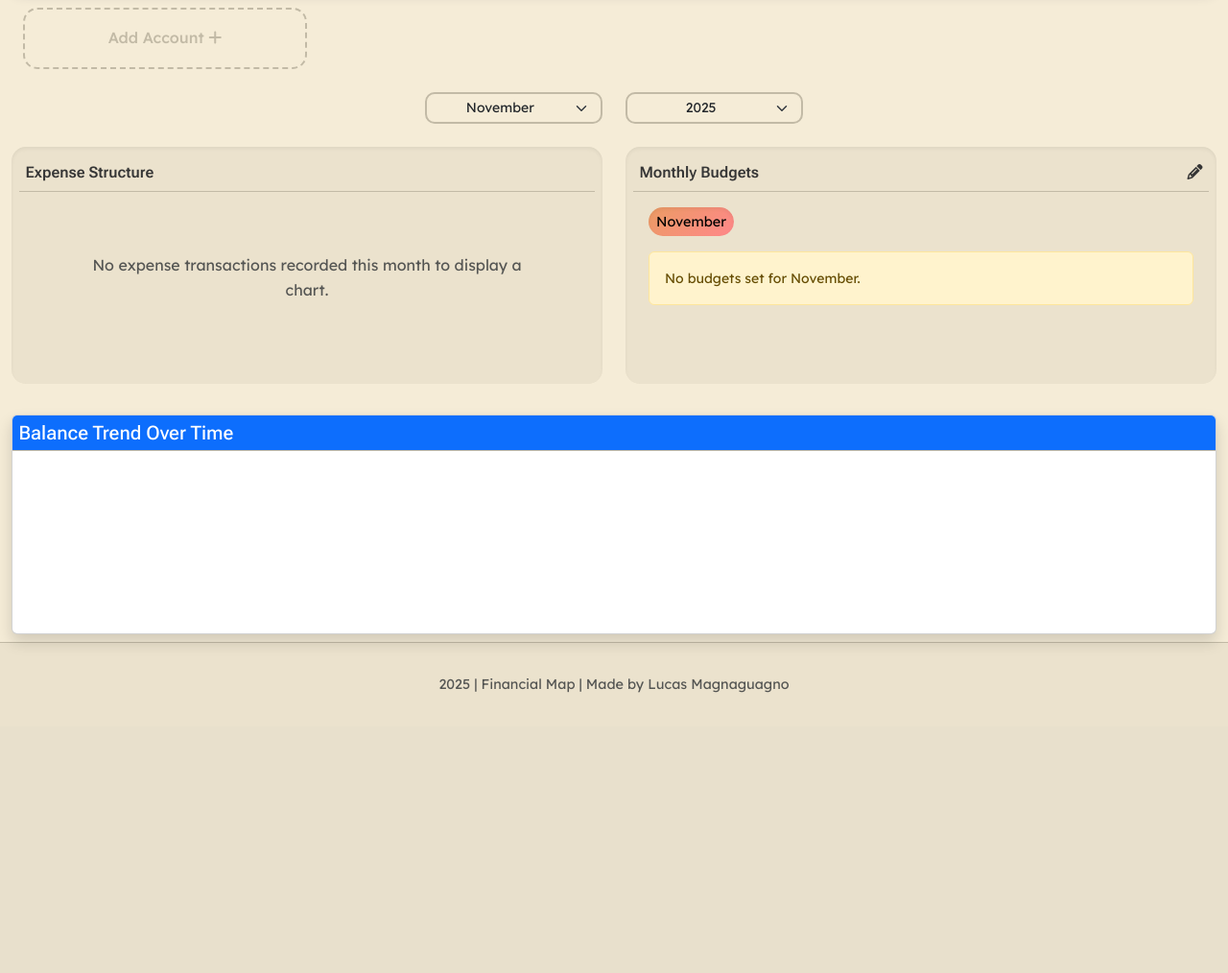
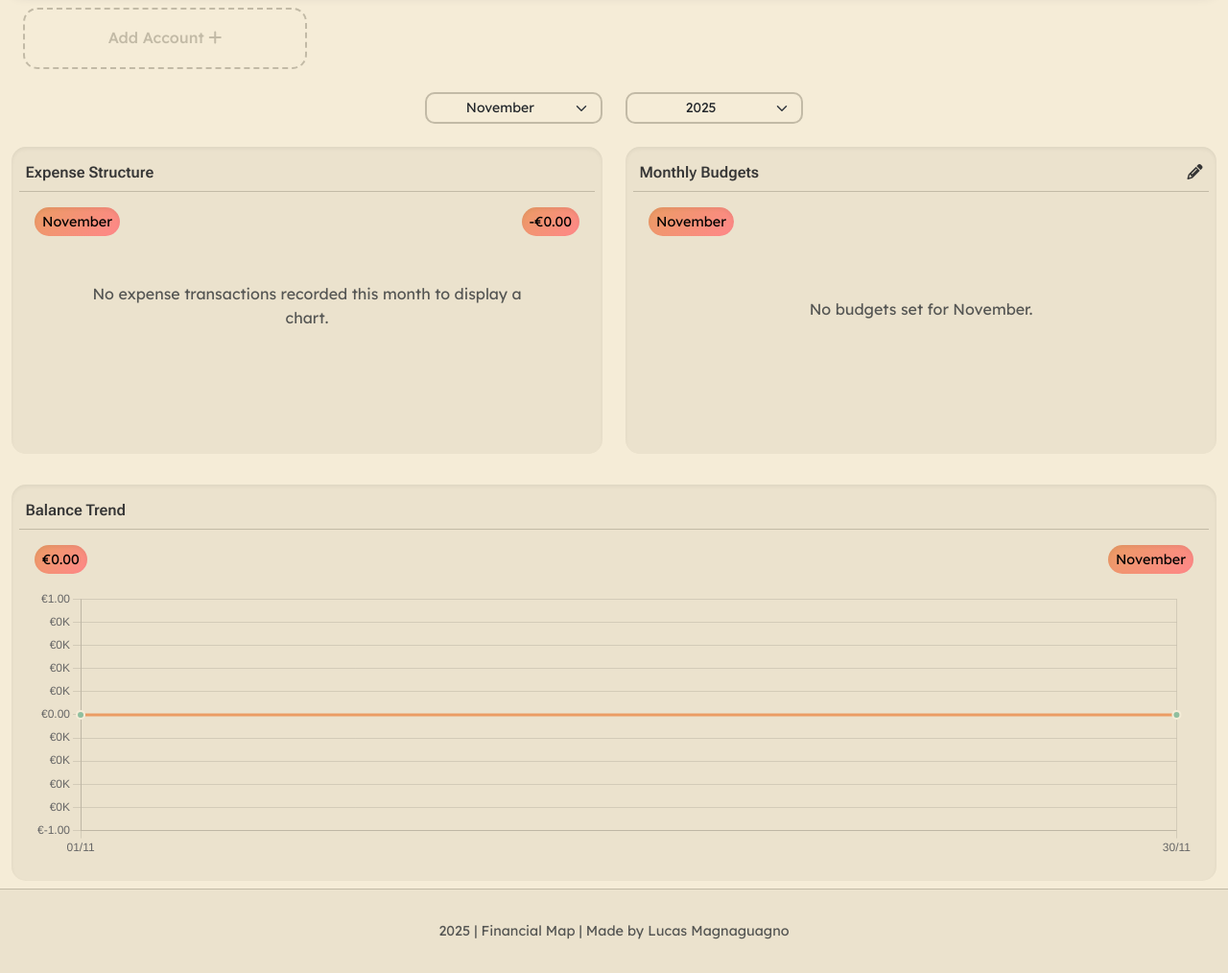
Before and after one commit to mlucasmichel/finantial-map-app, a Django app: page / in a window 1280 px wide. Shown: the part 81-1095 px from the top of the page at 96% size. Before the commit the page ends 803 px from the top, so only its background shows below. Run offline with Django 4.2, Linux system fonts and the light colour scheme; the visitor is signed in with stand-in values (Sample User, id 1); data comes from the database, SQL or seed files in the repository; data that the repository does not hold is empty; a map, chart or similar area stays blank; some libraries are stand-ins or nearby versions.

Commit message:
Improve balance trend chart layout and style

```diff
--- a/budget/templates/budget/dashboard.html
+++ b/budget/templates/budget/dashboard.html
@@ -100,7 +100,9 @@
                         <p class="text-bubble mb-0">{{ selected_month_name }}</p>
                         <p class="text-bubble mb-0">-€{{ spending_by_category_total }}</p>
                     </div>
-                    <canvas id="spendingChart" class="py-0"></canvas>
+                    <div>
+                        <canvas id="spendingChart" class="py-0"></canvas>
+                    </div>
                 </div>
             </div>
         </div>
@@ -137,7 +139,7 @@
                         </div>
                         {% endfor %}
                     {% else %}
-                        <div class="alert alert-warning small">No budgets set for {{ filter_start_date|date:"F" }}.</div>
+                        <div class="text-center p-5 text-muted">No budgets set for {{ filter_start_date|date:"F" }}.</div>
                     {% endif %}
                 </div>
             </div>
@@ -145,23 +147,31 @@
         <!-- End - Monthly Budgets -->
     </div>
 
+    <!-- Start - Balance Trend -->
     <div class="row mt-4">
         <div class="col-12">
-            <div class="card shadow">
-                <div class="card-header bg-primary text-white">
-                    <h5 class="mb-0">Balance Trend Over Time</h5>
+            <div class="main-card">
+                <div class="card-header">
+                    <p class="mb-0">Balance Trend</p>
                 </div>
-                <div class="card-body">
+                <div class="d-flex flex-column align-items-center p-3">
+                    <div class="w-100 d-flex justify-content-between align-items-center mb-3">
+                        <p class="text-bubble mb-0">€{{ total_balance|floatformat:2 }}</p>
+                        <p class="text-bubble mb-0">{{ selected_month_name }}</p>
+                    </div>
                     <canvas id="balanceTrendChart"></canvas>
                 </div>
             </div>
         </div>
     </div>
+    <!-- End - Balance Trend -->
 </section>
 {% endblock content %}
 
 {% block extra_js %}
 {{ spending_by_category|json_script:"spending-data" }}
+{{ chart_labels|json_script:"balance-labels" }}
+{{ chart_data|json_script:"balance-data" }}
 
 <script src="{% static 'js/dashboard.js' %}"></script>
 {% endblock extra_js %}
--- a/budget/views.py
+++ b/budget/views.py
@@ -331,18 +331,18 @@ class DashboardView(LoginRequiredMixin, TemplateView):
         cumulative_balance = start_of_month_balance
         last_date = None
 
-        final_chart_labels.append(filter_start_date.strftime('%Y-%m-%d'))
+        final_chart_labels.append(filter_start_date.strftime('%d/%m'))
         final_chart_data.append(cumulative_balance)
 
         for t in transactions_in_period:
-            day_str = t['date'].strftime('%Y-%m-%d')
+            day_str = t['date'].strftime('%d/%m')
             cumulative_balance += t['amount']
             final_chart_labels.append(day_str)
             final_chart_data.append(cumulative_balance)
             last_date = t['date']
 
         if not last_date or last_date < filter_end_date:
-            final_chart_labels.append(filter_end_date.strftime('%Y-%m-%d'))
+            final_chart_labels.append(filter_end_date.strftime('%d/%m'))
             final_chart_data.append(cumulative_balance)
 
         context['chart_labels'] = final_chart_labels
--- a/static/css/style.css
+++ b/static/css/style.css
@@ -270,6 +270,7 @@ footer {
 /* Charts */
 .chart-card {
   position: relative;
+  min-height: 320px;
   max-height: 320px;
   padding-bottom: 20px !important;
   overflow: hidden;
@@ -287,7 +288,7 @@ footer {
 .card-content {
   max-height: 280px;
   padding-bottom: 0;
-  overflow: scroll;
+  overflow-y: scroll;
   scroll-behavior: smooth;
   scrollbar-width: thin;
   scrollbar-color: var(--bg-300) transparent;
@@ -295,6 +296,10 @@ footer {
 #spendingChart {
   width: 200px !important;
   height: 200px !important;
+}
+
+#balanceTrendChart  {
+  max-height: 280px;
 }
 
 /* Progress bars */
--- a/static/js/dashboard.js
+++ b/static/js/dashboard.js
@@ -81,7 +81,9 @@ document.addEventListener('DOMContentLoaded', function() {
                         label: ' Total Spent',
                         data: amounts,
                         backgroundColor: backgroundColors.slice(0, labels.length),
-                        hoverOffset: 7
+                        borderColor: '#ebe2cd',
+                        borderWidth: 2,
+                        hoverOffset: 3
                     }]
                 },
                 options: {
@@ -116,6 +118,31 @@ document.addEventListener('DOMContentLoaded', function() {
     const balanceDataElement = document.getElementById('balance-data');
     const trendCtx = document.getElementById('balanceTrendChart');
 
+    // Helper function to abbreviate large numbers
+    function abbreviateNumber(value) {
+        let newValue = value;
+        const sign = value < 0 ? -1 : 1;
+        value = Math.abs(value);
+
+        const suffixes = ["", "K", "M", "B","T"];
+        const suffixNum = Math.floor( ("" + value).length / 3 );
+
+        if (suffixNum > 0) {
+            let base = Math.pow(1000, suffixNum);
+            newValue = newValue / base;
+
+            if (Math.abs(newValue) % 1 !== 0) {
+                newValue = newValue.toFixed(1);
+            } else {
+                newValue = Math.round(newValue);
+            }
+        } else {
+            return newValue.toFixed(2);
+        }
+
+        return (newValue * sign) + suffixes[suffixNum];
+    }
+
     if (balanceLabelsElement && balanceDataElement && trendCtx) {
         // Parse data from the json_script tags
         const labels = JSON.parse(balanceLabelsElement.textContent);
@@ -128,8 +155,22 @@ document.addEventListener('DOMContentLoaded', function() {
                     label: 'Total Balance',
                     data: data,
                     fill: true,
-                    borderColor: 'rgb(75, 192, 192)',
-                    backgroundColor: 'rgba(75, 192, 192, 0.2)',
+                    borderColor: '#eb9c64',
+                    backgroundColor: 'rgba(235, 156, 100, 0.2)',
+                    borderCapStyle: 'butt',
+                    borderDash: [],
+                    borderDashOffset: 0.0,
+                    borderJoinStyle: 'miter',
+                    pointBorderColor: '#f5ecd7',
+                    pointBackgroundColor: '#8fbf9f',
+                    pointBorderWidth: 2,
+                    pointRadius: 4,
+                    pointHoverRadius: 6,
+                    pointHoverBackgroundColor: '#346145',
+                    pointHoverBorderColor: '#f5ecd7',
+                    pointHoverBorderWidth: 2,
+                    pointHitRadius: 30,
+                    pointStyle: 'circle',
                     tension: 0.1
                 }]
             };
@@ -142,26 +183,22 @@ document.addEventListener('DOMContentLoaded', function() {
                     plugins: {
                         legend: {
                             display: false
-                        },
-                        title: {
-                            display: true,
-                            text: 'Cumulative Financial Balance'
                         }
                     },
                     scales: {
                         y: {
                             beginAtZero: false,
                             title: {
-                                display: true,
-                                text: 'Balance (€)'
+                                display: false,
+                            },
+                            ticks: {
+                                callback: function(value) {
+                                    return '€' + abbreviateNumber(value);
+                                }
                             }
                         },
                         x: {
-                            type: 'category',
-                            title: {
-                                display: true,
-                                text: 'Date'
-                            }
+                            type: 'category'
                         }
                     }
                 }
```
Also changed, not shown: 2 other files.
